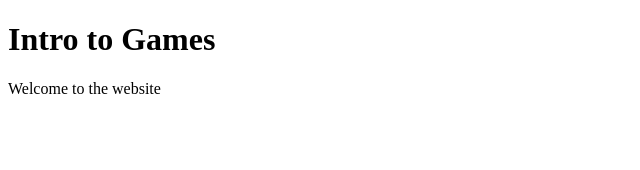
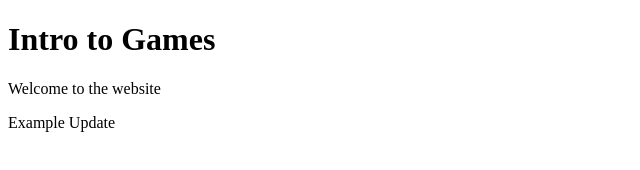
Before and after one commit to BHWeston/GamesSystemRepoTY1, a plain HTML site: page index.html in a window 1280 px wide. Shown: the whole page, without its empty margins (0-640 px from the left). Drawn offline with Linux system fonts and the light colour scheme.

Commit message:
Added in more details

```diff
--- a/index.html
+++ b/index.html
@@ -8,5 +8,6 @@
 <body>
     <h1>Intro to Games</h1>
     <p>Welcome to the website</p>
+    <p>Example Update</p>
 </body>
 </html>
```
